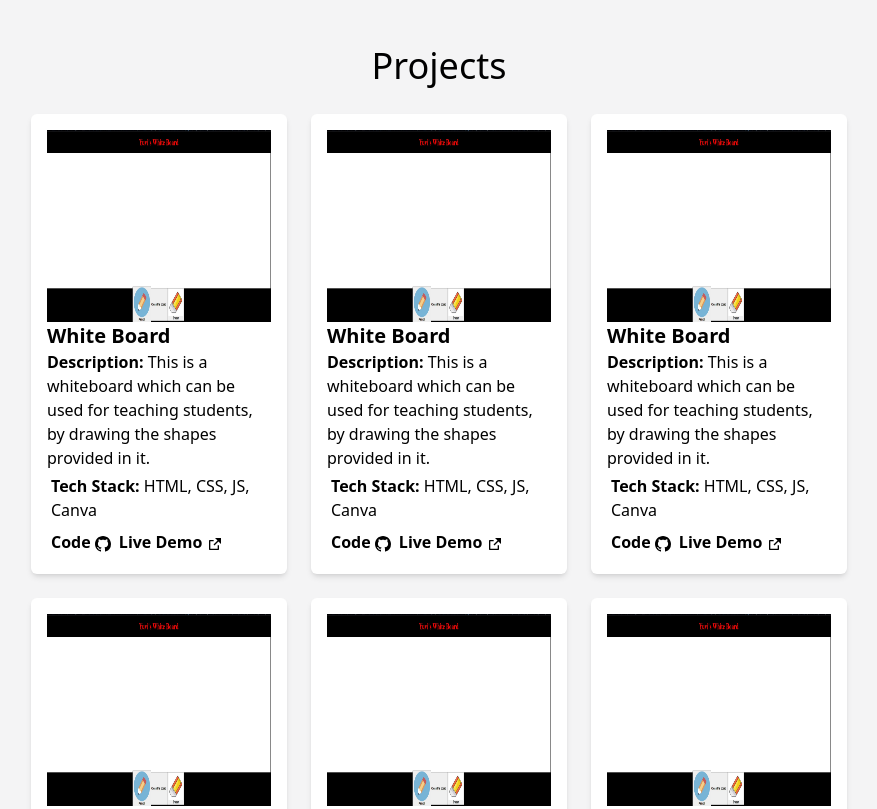
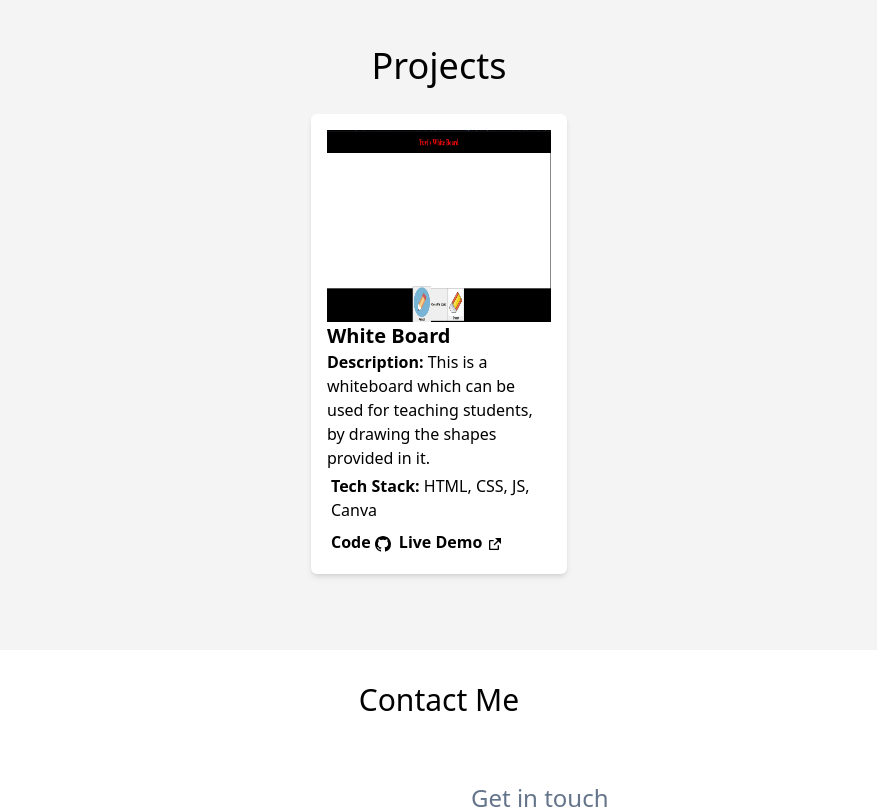
Before and after one commit to Yuvraj883/Yuvis-Portfolio, a React (Create React App) app: page / in a window 1280 px wide. Shown: the part 1680-2489 px from the top of the page, without its empty margins (201-1078 px from the left). Built offline with nearby package versions, Linux system fonts and the light colour scheme.

Commit message:
Added projects array.

```diff
--- a/src/Components/Projects.jsx
+++ b/src/Components/Projects.jsx
@@ -1,17 +1,25 @@
 import Project from "./Project";
 function Projects(){
+    const projects = [
+        {   id:1,
+            title: 'White Board',
+            description:'It is a white board made using Canvas API, can be used for teaching students by drawing shapes and figures.',
+            techstack: 'HTML, CSS, JS, Canva',
+            github: 'https://github.com/Yuvraj883/LinkedInJsChallenge2',
+            live: 'https://yuvis-whiteboard.netlify.app/'
+
+        }
+    ]
     return(
         <div className="flex flex-col my-16 ">
         <h1 className="text-4xl text-cneter m-auto p-4">Projects</h1>
 
         <div className="flex flex-wrap w-4/5 p-auto m-auto  justify-center items-center">
 
-        <Project className=""></Project>
-        <Project className=""></Project>
-        <Project className=""></Project>
-        <Project className=""></Project>
-        <Project className=""></Project>
-        <Project className=""></Project>
+        {
+            projects.map((project, i)=> <Project props = {project} key={project.id} ></Project>)
+        }
+
 
         </div>
 
```
